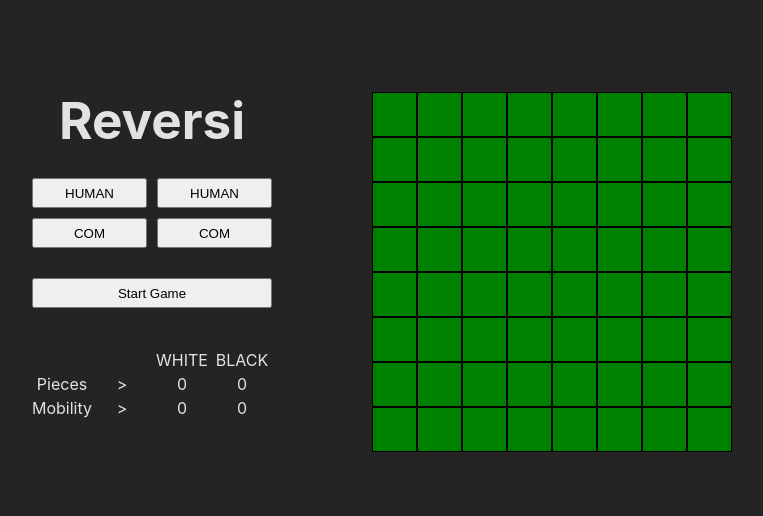
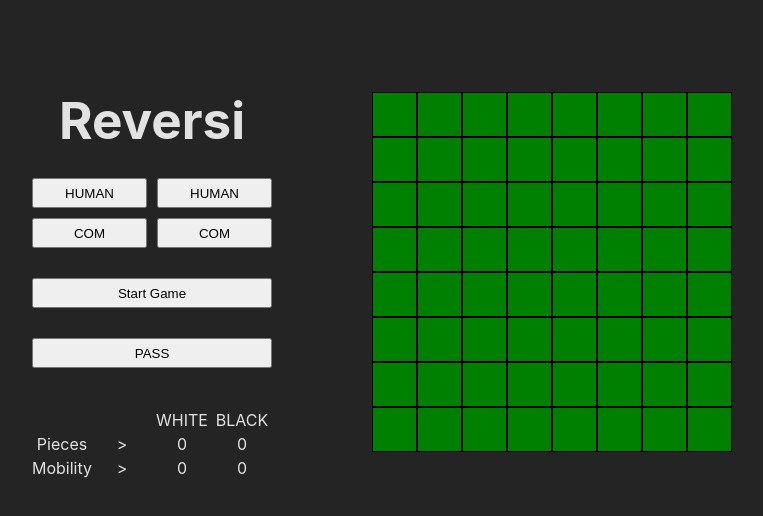
Before and after one commit to BaroqueEngine/reversi, a React (Vite) app: page / in a window 1280 px wide. Shown: the top 516 px of the page, without its empty margins (15-778 px from the left). Built offline with nearby package versions, Linux system fonts and the light colour scheme.

Commit message:
updated.

```diff
--- a/src/App.tsx
+++ b/src/App.tsx
@@ -1,7 +1,7 @@
 import { useAtom } from "jotai";
 import "./App.css";
 import Board from "./Board";
-import { getCanPutPosition, startGame } from "./Rule";
+import { changeTurn, flippable, getCanPutPosition, startGame } from "./Rule";
 import {
   boardAtom,
   canPutPositionAtom,
@@ -17,8 +17,8 @@ function App() {
   const [board, setBoard] = useAtom(boardAtom);
   const [_isPlaying, setIsPlaying] = useAtom(isPlayingAtom);
   const [pieces, setPieces] = useAtom(piecesAtom);
-  const [_turn, setTurn] = useAtom(turnAtom);
-  const [_canPutPosition, setCanPutPositionAtom] = useAtom(canPutPositionAtom);
+  const [turn, setTurn] = useAtom(turnAtom);
+  const [_canPutPosition, setCanPutPosition] = useAtom(canPutPositionAtom);
 
   return (
     <>
@@ -51,11 +51,17 @@ function App() {
                 setBoard,
                 setPieces,
                 setIsPlaying,
-                setCanPutPositionAtom
+                setCanPutPosition
               )
             }
           >
             Start Game
+          </button>
+          <button
+            css={startGameButton}
+            onClick={() => changeTurn(board, turn, setTurn, setCanPutPosition)}
+          >
+            PASS
           </button>
           <div css={info}>
             <div css={row}>
--- a/src/Rule.ts
+++ b/src/Rule.ts
@@ -110,6 +110,22 @@ export const getCanPutPosition = (color: number, board: number[]): number[] => {
   return Array.from(new Set(indexes));
 };
 
+export const changeTurn = (
+  board: number[],
+  turn: number,
+  setTurn: Function,
+  setCanPutPosition: Function
+): void => {
+  const nextTurn = oppColor(turn);
+  setTurn(nextTurn);
+
+  const canPutPosition = [...Array(Size * Size).fill(false)];
+  for (const index of getCanPutPosition(nextTurn, board)) {
+    canPutPosition[index] = true;
+  }
+  setCanPutPosition(canPutPosition);
+};
+
 export const printBoard = (board: number[]): void => {
   const colors = ["_", "#", "."];
   for (let y = 0; y < Size; y++) {
--- a/src/Tile.tsx
+++ b/src/Tile.tsx
@@ -10,7 +10,13 @@ import {
   turnAtom,
 } from "./Atoms";
 import { PieceColor, Size } from "./Data";
-import { flip, flippable, getCanPutPosition, pointToIndex } from "./Rule";
+import {
+  changeTurn,
+  flip,
+  flippable,
+  getCanPutPosition,
+  pointToIndex,
+} from "./Rule";
 
 interface Props {
   x: number;
@@ -26,7 +32,6 @@ function Tile({ x, y, size }: Props) {
   const [canPutPosition, setCanPutPosition] = useAtom(canPutPositionAtom);
   const index = pointToIndex({ x, y });
   const color = board[index];
-  const setColor = (color: number) => (board[index] = color);
 
   const onClickHandler = () => {
     if (!isPlaying) {
@@ -37,19 +42,10 @@ function Tile({ x, y, size }: Props) {
     }
     const flipPos = flippable(x, y, turn, board);
     if (flipPos.length > 0) {
-      setColor(turn);
+      board[index] = turn;
       const newBoard = flip(board, turn, flipPos, pieces, setPieces);
       setBoard(newBoard);
-
-      const nextTurn =
-        turn === PieceColor.Black ? PieceColor.White : PieceColor.Black;
-      setTurn(nextTurn);
-
-      const canPutPosition = [...Array(Size * Size).fill(false)];
-      for (const index of getCanPutPosition(nextTurn, newBoard)) {
-        canPutPosition[index] = true;
-      }
-      setCanPutPosition(canPutPosition);
+      changeTurn(newBoard, turn, setTurn, setCanPutPosition);
     }
   };
 
```
